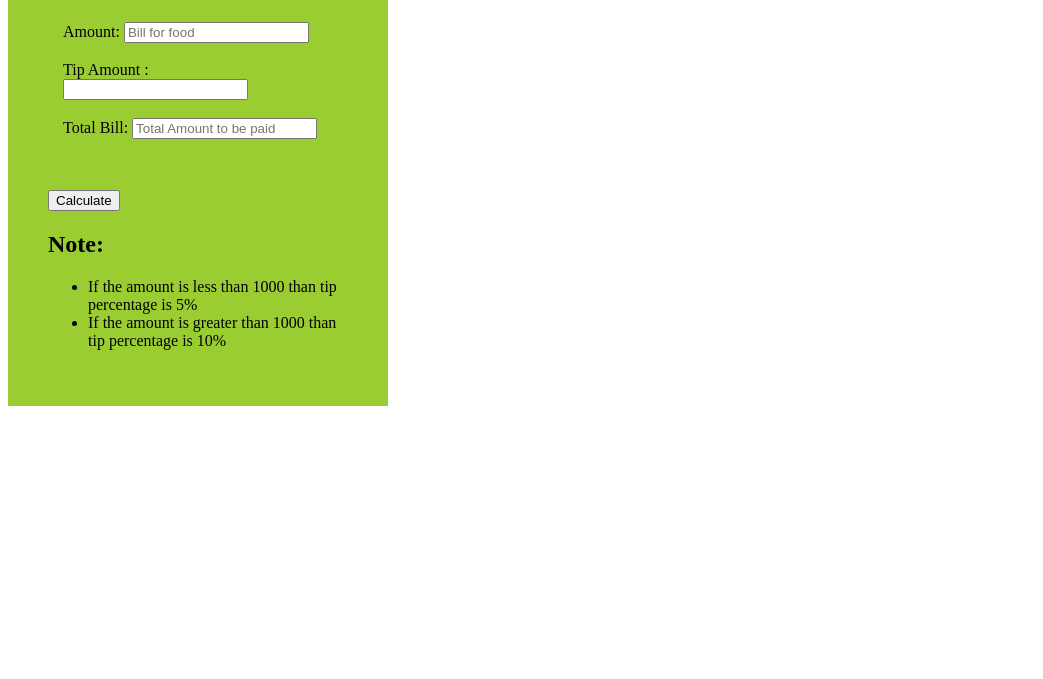
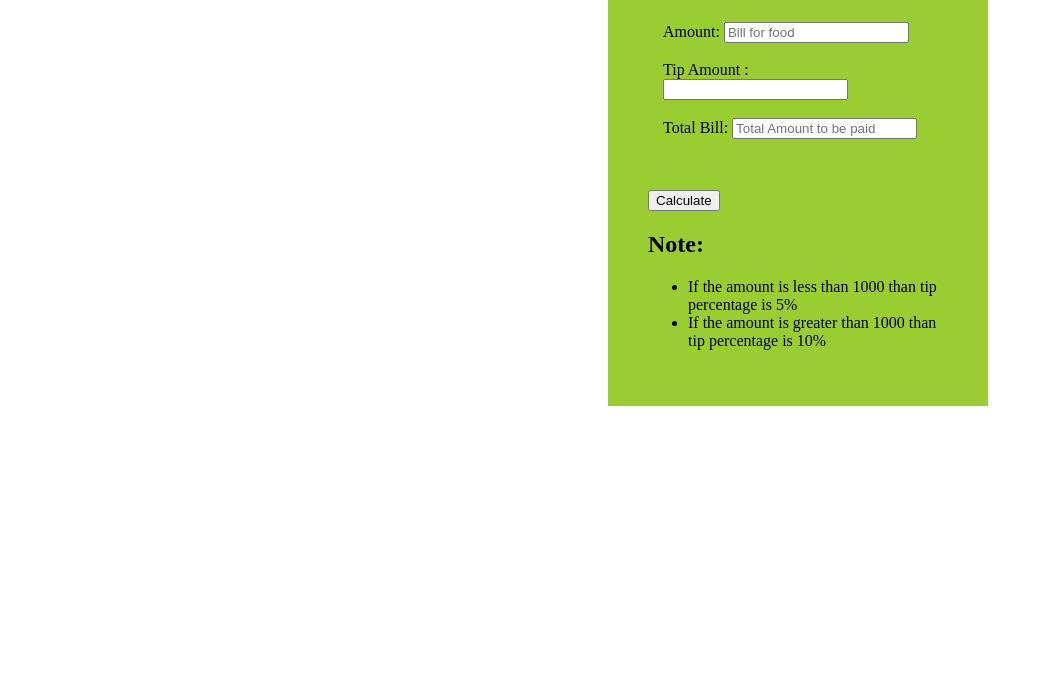
Before and after one commit to Swardheek/tipCalculator, a plain HTML site: page index.html in a window 1280 px wide. Shown: the part 121-800 px from the top of the page, without its empty margins (0-1043 px from the left). Drawn offline with Linux system fonts and the light colour scheme.

Commit message:
Update index.html

```diff
--- a/index.html
+++ b/index.html
@@ -16,6 +16,7 @@
         }
         .container
         {
+            margin-left: 600px;
             background: yellowgreen;
             width: 300px;
             padding: 40px;
```
